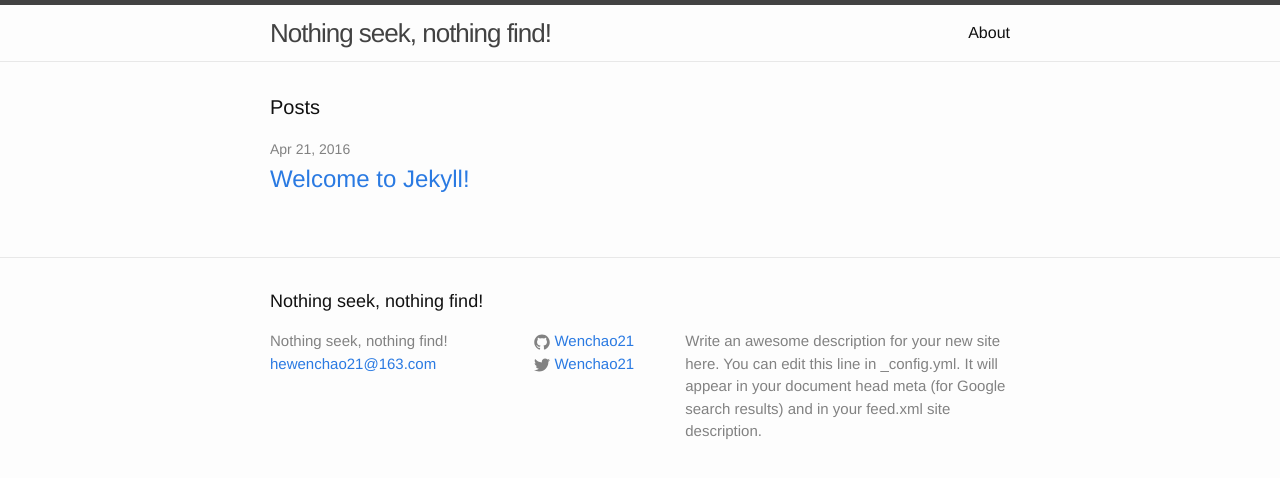
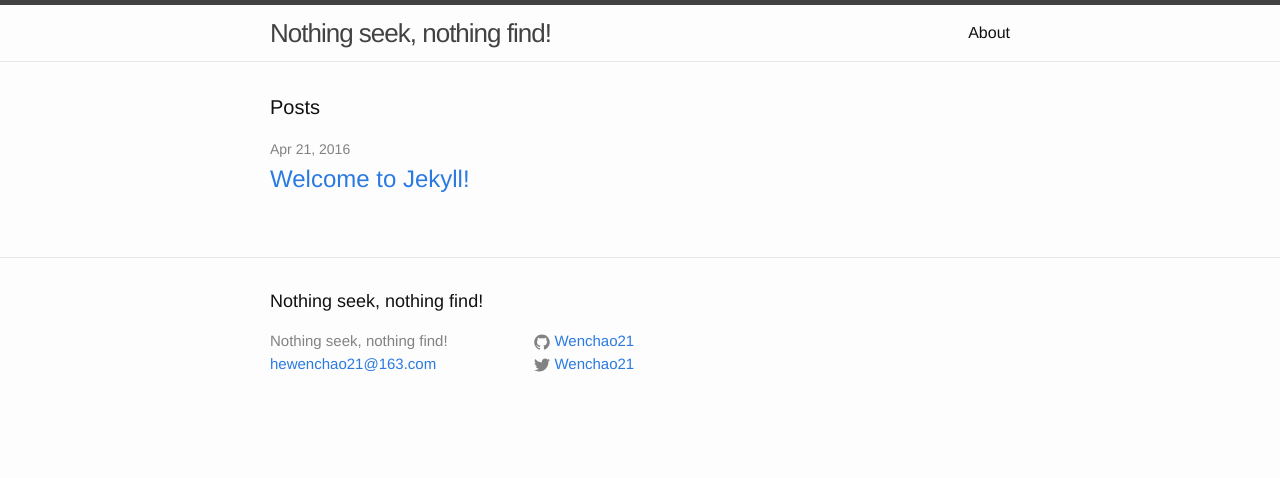
Before and after one commit to Wenchao21/Wenchao21.github.io, a Jekyll site: the page built from index.html, in a window 1280 px wide. Shown: the top 478 px of the page. Built offline with Jekyll 4.4.1, drawn with Linux system fonts in a browser that asks for light colours.

Commit message:
Update _config.yml
add description about the blog.

```diff
--- a/_config.yml
+++ b/_config.yml
@@ -10,10 +10,7 @@
 encoding: UTF-8
 title: Nothing seek, nothing find!
 email: hewenchao21@163.com
-description: > # this means to ignore newlines until "baseurl:"
-  Write an awesome description for your new site here. You can edit this
-  line in _config.yml. It will appear in your document head meta (for
-  Google search results) and in your feed.xml site description.
+description: > # Wenchao's personal Blog.
 baseurl: "" # the subpath of your site, e.g. /blog
 url: "http://yourdomain.com" # the base hostname & protocol for your site
 twitter_username: Wenchao21
```
